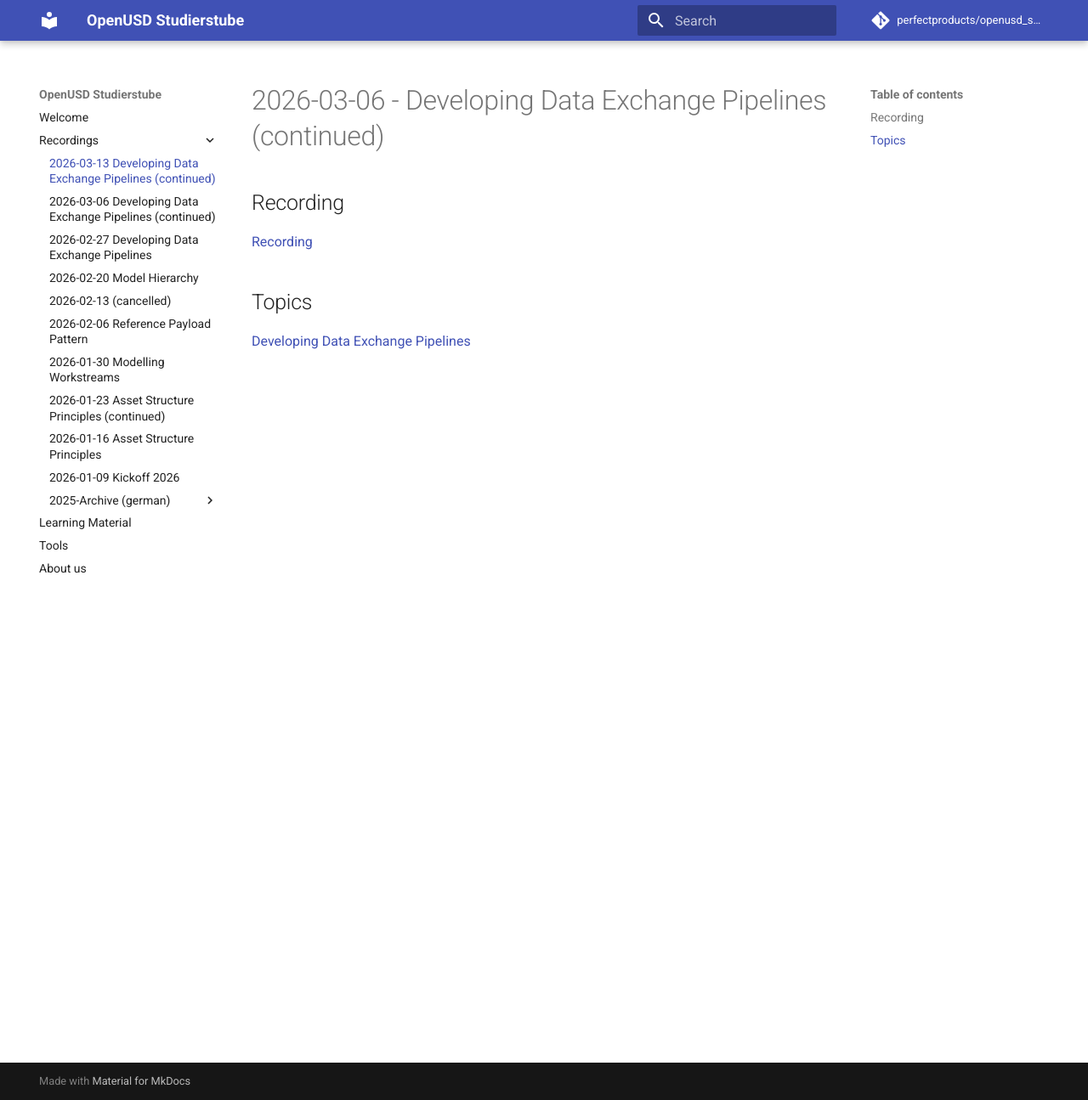
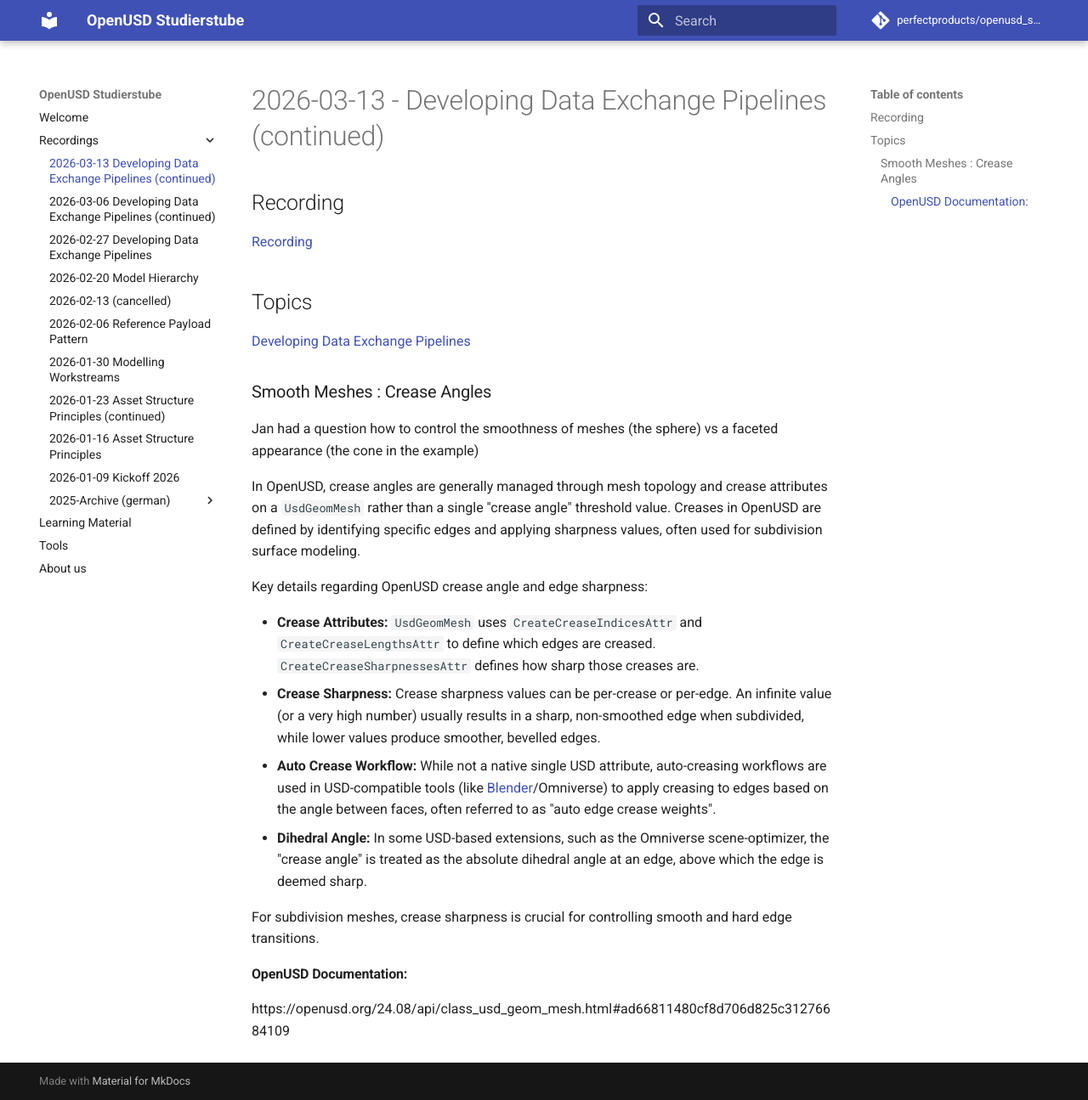
Before and after one commit to perfectproducts/openusd_studierstube, an MkDocs documentation site: the page built from docs/recordings/2026-03-13/notes.md, in a window 1280 px wide and 1295 px high. Shown: the whole window at 85% size. Built offline with MkDocs 1.6.1 and Material for MkDocs 9.7.7, drawn with Linux system fonts in a browser that asks for light colours; comment, search, counter and statistics services are not loaded.

Commit message:
2026/03/13

```diff
--- a/docs/recordings/2026-03-13/notes.md
+++ b/docs/recordings/2026-03-13/notes.md
@@ -1,9 +1,32 @@
-# 2026-03-06 - Developing Data Exchange Pipelines (continued)
+# 2026-03-13 - Developing Data Exchange Pipelines (continued)
 
 ## Recording
 
-[Recording](https://youtu.be/HlInCpFOzLo)
+[Recording](https://youtu.be/pHTRYm4yy5w)
 
 ## Topics
 
 [Developing Data Exchange Pipelines](https://docs.nvidia.com/learn-openusd/latest/data-exchange/index.html)
+
+
+
+### Smooth Meshes :  Crease Angles
+
+Jan had a question how to control the smoothness of meshes (the sphere) vs a faceted appearance (the cone in the example)
+
+In OpenUSD, crease angles are generally managed through mesh topology and crease attributes on a `UsdGeomMesh` rather than a single "crease angle" threshold value. Creases in OpenUSD are defined by identifying specific edges and applying sharpness values, often used for subdivision surface modeling.
+
+
+
+Key details regarding OpenUSD crease angle and edge sharpness:
+
+- **Crease Attributes:** `UsdGeomMesh` uses `CreateCreaseIndicesAttr` and `CreateCreaseLengthsAttr` to define which edges are creased. `CreateCreaseSharpnessesAttr` defines how sharp those creases are.
+- **Crease Sharpness:** Crease sharpness values can be per-crease or per-edge. An infinite value (or a very high number) usually results in a sharp, non-smoothed edge when subdivided, while lower values produce smoother, bevelled edges.
+- **Auto Crease Workflow:** While not a native single USD attribute, auto-creasing workflows are used in USD-compatible tools (like [Blender](https://www.blender.org/)/Omniverse) to apply creasing to edges based on the angle between faces, often referred to as "auto edge crease weights".
+- **Dihedral Angle:** In some USD-based extensions, such as the Omniverse scene-optimizer, the "crease angle" is treated as the absolute dihedral angle at an edge, above which the edge is deemed sharp.
+
+For subdivision meshes, crease sharpness is crucial for controlling smooth and hard edge transitions.
+
+#### OpenUSD Documentation:
+
+https://openusd.org/24.08/api/class_usd_geom_mesh.html#ad66811480cf8d706d825c31276684109
```
